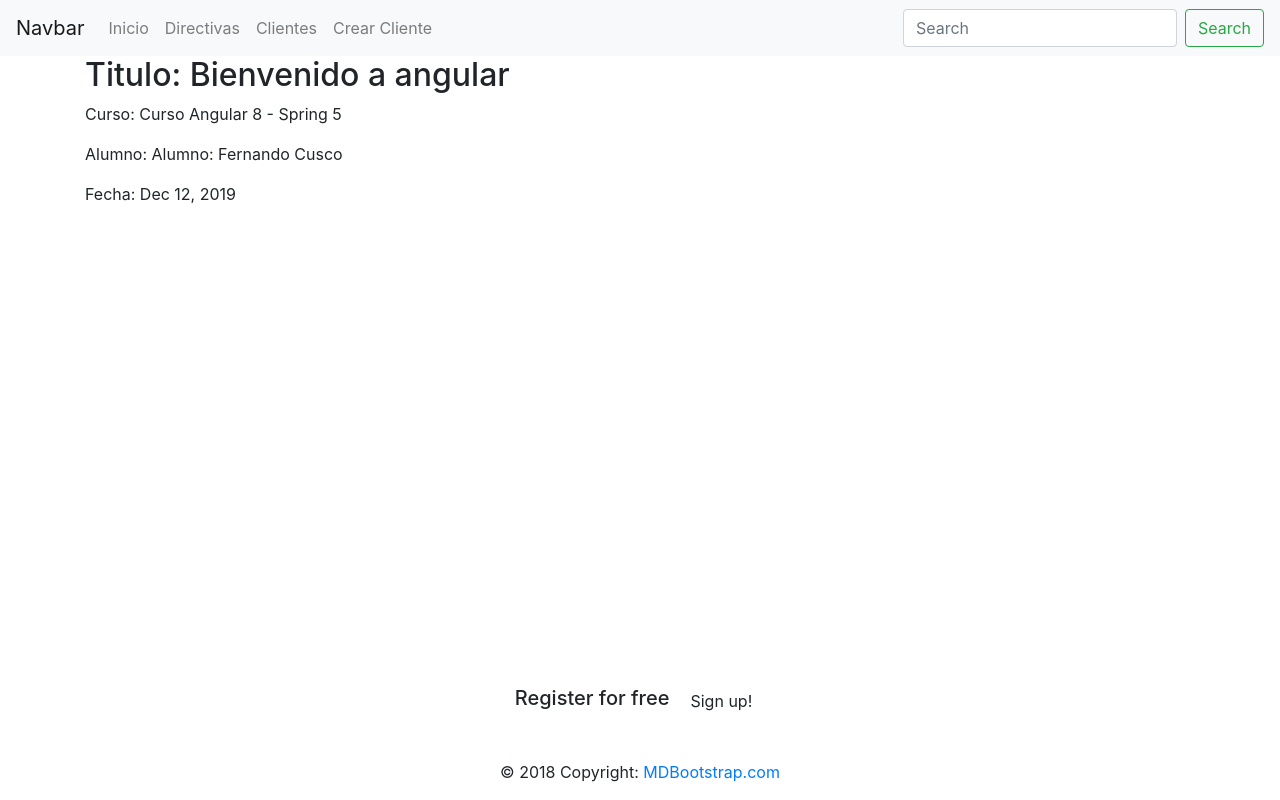
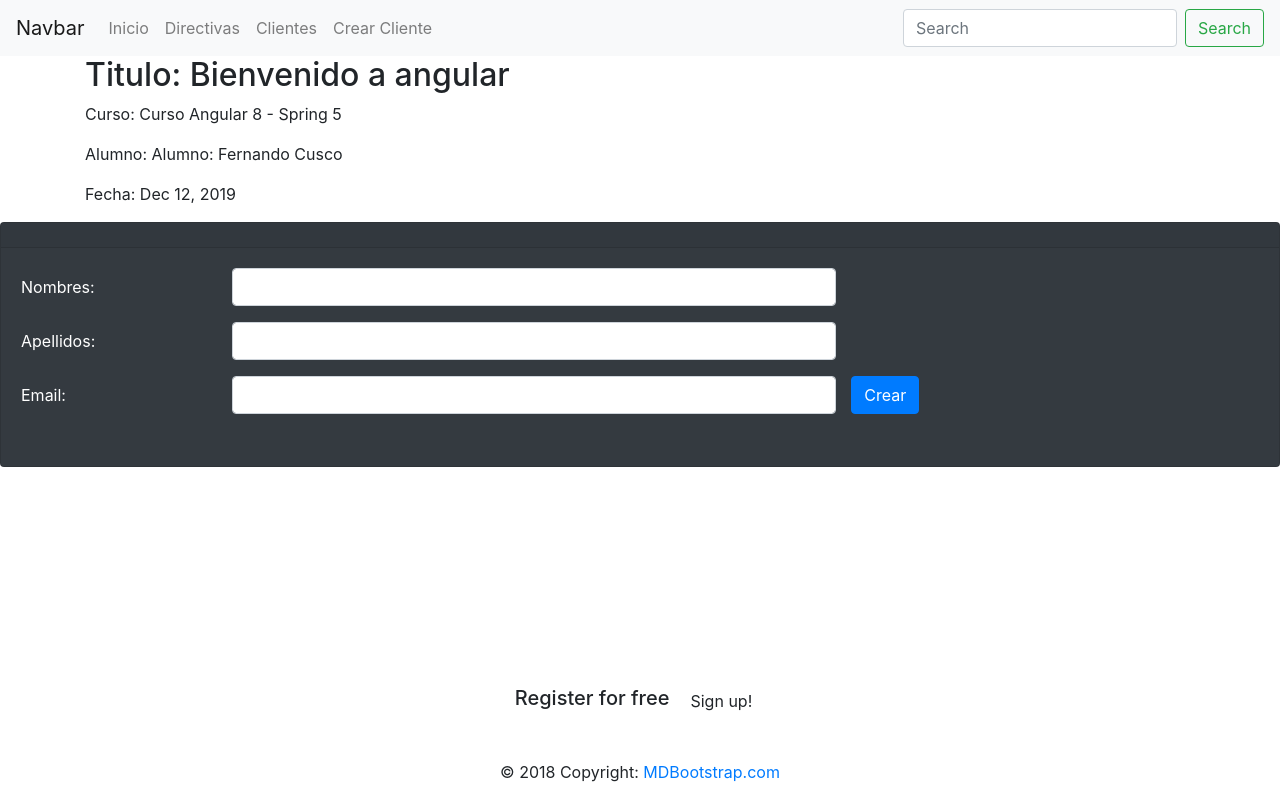
Before and after one commit to Fernando-Cusco/cliente-angular, an Angular app: page /clientes/crear in a window 1280 px wide. Before the commit this address led to /. Built offline with nearby package versions, Linux system fonts and the light colour scheme.

Commit message:
importando FormsModule para la directiva [(ngModel)]

```diff
--- a/src/app/componentes/clientes/clientes.component.html
+++ b/src/app/componentes/clientes/clientes.component.html
@@ -3,6 +3,9 @@
         <div class="card-header">Clientes</div>
         <div class="card-body text-primary">
             <h5 class="card-title">Listado Clientes </h5>
+            <div class="my-2 text-xl-left">
+                <button class="btn btn-rounded btn-success" type="button" [routerLink]="['/clientes/crear']" routerLinkActive="router-link-active" >Crear Nuevo Cliente</button>
+            </div>
             <table class="table table-bordered table-striped">
                 <thead>
                     <tr>
--- a/src/app/componentes/crear-cliente/crear-cliente.component.ts
+++ b/src/app/componentes/crear-cliente/crear-cliente.component.ts
@@ -8,7 +8,7 @@ import { Cliente } from '../clientes/cliente';
 })
 export class CrearClienteComponent implements OnInit {
 
-  private cliente: Cliente = new Cliente();
+  cliente: Cliente = new Cliente();
 
   constructor() { }
 
@@ -16,7 +16,7 @@ export class CrearClienteComponent implements OnInit {
   }
 
   crear() {
-    console.log("Datos del usuario "+this.cliente);
+    console.log("Datos del usuario "+this.cliente.nombres);
 
   }
 
--- a/src/app/componentes/nav/nav.component.html
+++ b/src/app/componentes/nav/nav.component.html
@@ -19,7 +19,7 @@
         </li>
 
         <li class="nav-item" routerLinkActive>
-          <a class="nav-link" routerLink="/crear">Crear Cliente</a>
+          <a class="nav-link" routerLink="/clientes/crear">Crear Cliente</a>
         </li>
 
       </ul>
```
Also changed, not shown: src/app/app.module.ts (+5 -2 lines).
